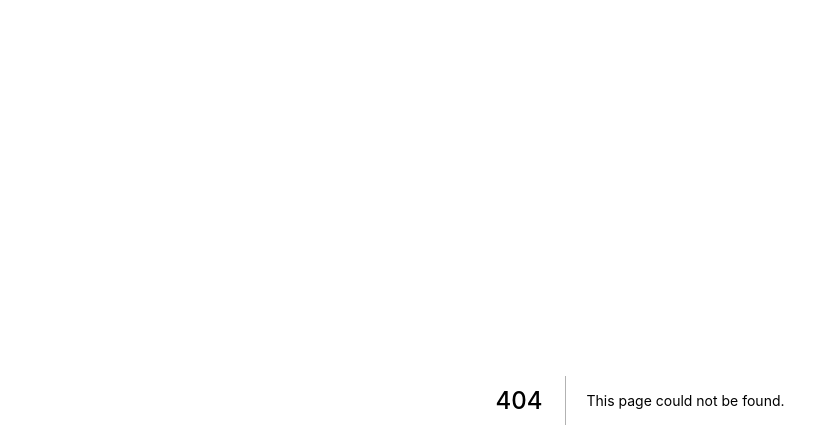
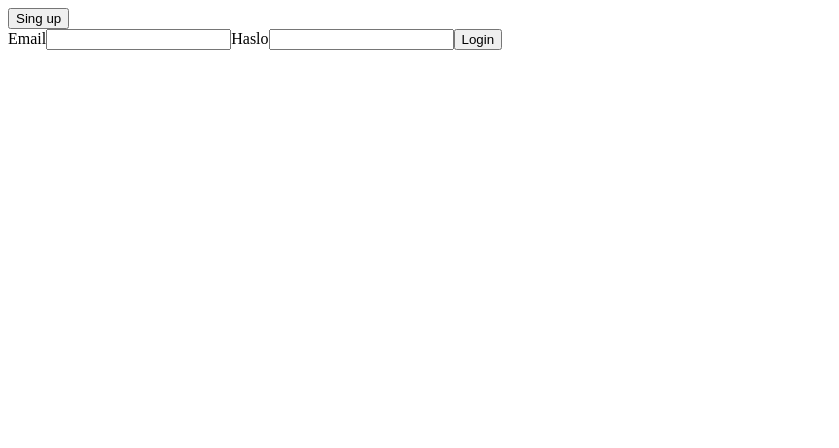
Before and after one commit to mario688/project-growbox, a Next.js app: page /auth in a window 1280 px wide. Before the commit this address had no page. Shown: the top 448 px of the page, without its empty margins (0-839 px from the left). Built offline with nearby package versions, Linux system fonts and the light colour scheme.

Commit message:
Added simply auth handler

```diff
--- /dev/null
+++ b/components/AuthForm.js
@@ -0,0 +1,41 @@
+import { useState, useRef, useContext } from "react";
+const AuthForm = (params) => {
+  const enteredEmail = useRef();
+  const enteredPass = useRef();
+  const [isLogin, setIsLogin] = useState(false);
+
+  const submitHandler = async (e) => {
+    e.preventDefault();
+    const email = enteredEmail.current.value;
+    const passwd = enteredPass.current.value;
+    const response = await fetch("/api/auth", {
+      method: "POST",
+      headers: {
+        "Content-Type": "application/json",
+      },
+      body: JSON.stringify({ email: email, password: passwd, isLogin }),
+    });
+    const data = await response.json();
+    console.log(data);
+  };
+
+  return (
+    <>
+      <button
+        onClick={() => {
+          setIsLogin((prevState) => !prevState);
+        }}
+      >
+        {isLogin ? "Sing in" : "Sing up"}
+      </button>
+      <form onSubmit={submitHandler}>
+        <label>Email</label>
+        <input type="text" ref={enteredEmail} />
+        <label>Haslo</label>
+        <input type="text" ref={enteredPass} />
+        <button type="submit">Login</button>
+      </form>
+    </>
+  );
+};
+export default AuthForm;
--- /dev/null
+++ b/pages/auth/index.js
@@ -0,0 +1,6 @@
+import AuthForm from "../../components/AuthForm";
+
+const authPage = (params) => {
+  return <AuthForm />;
+};
+export default authPage;
```
Also changed, not shown: pages/api/auth.js (added, +27 -0 lines).
